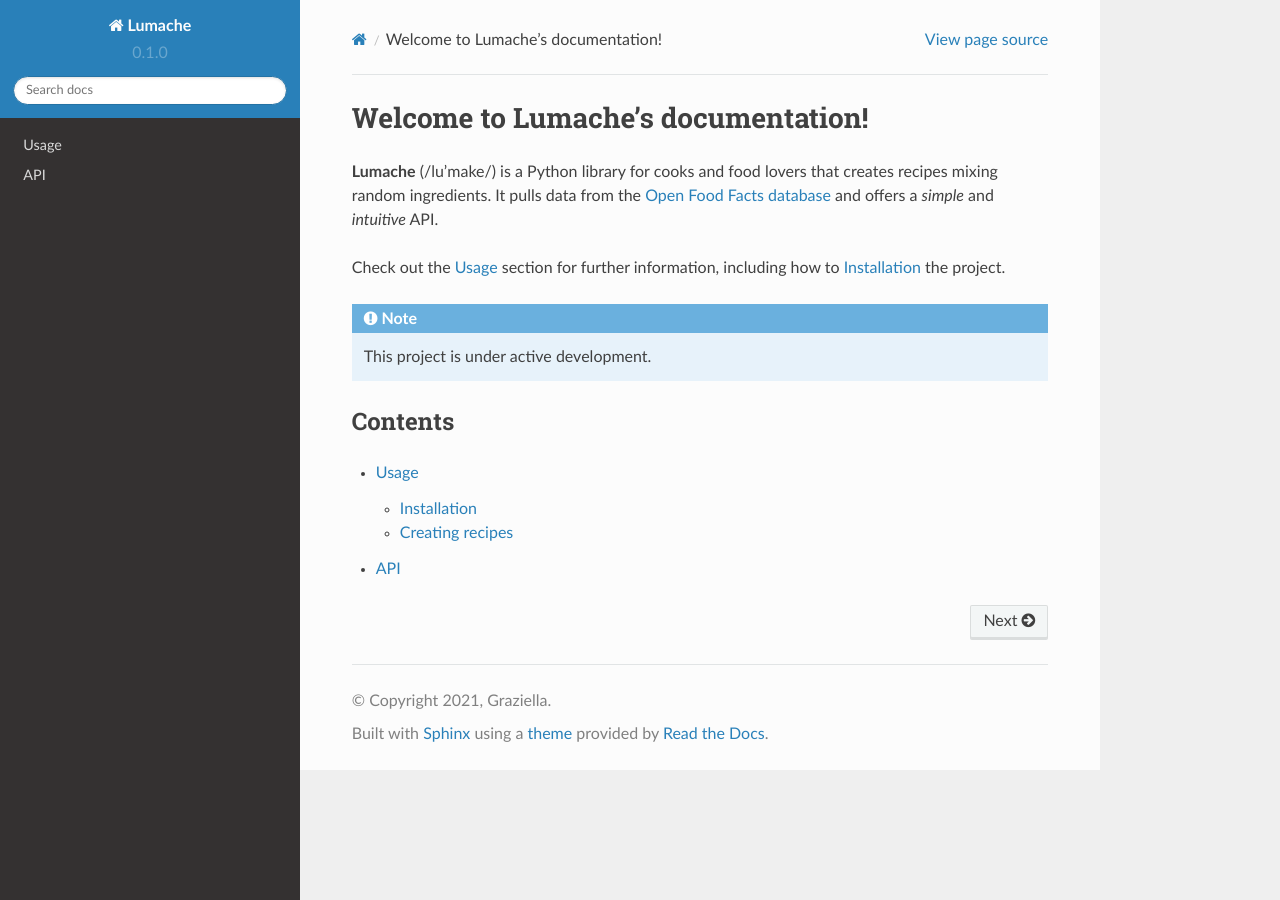
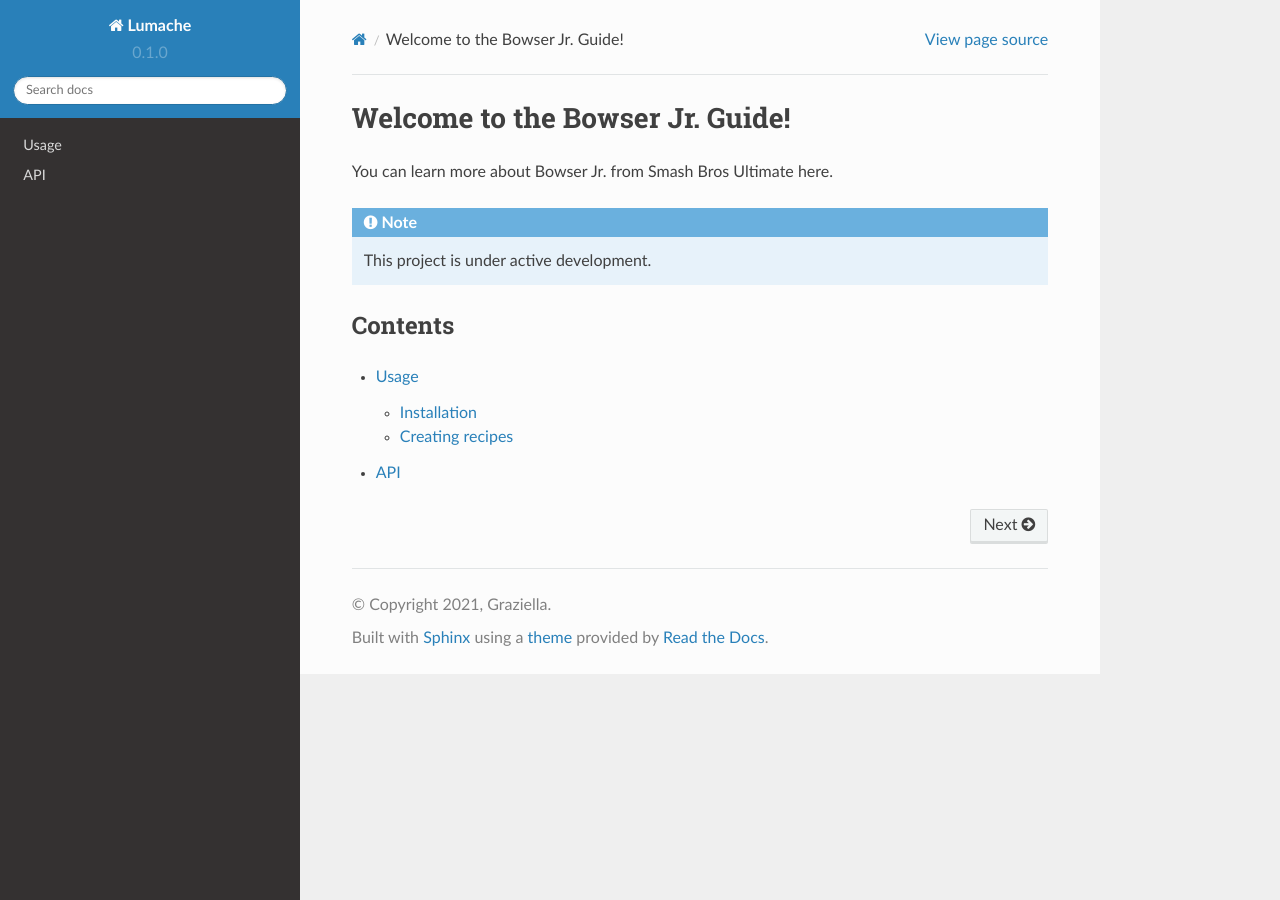
Before and after one commit to the-potatocouch/bowser-jr, a Sphinx documentation site: the page built from docs/source/index.rst, in a window 1280 px wide. Built offline with Sphinx 7.4.7 and the Read the Docs theme 2.0.0, drawn with Linux system fonts in a browser that asks for light colours.

Commit message:
Update index.rst

```diff
--- a/docs/source/index.rst
+++ b/docs/source/index.rst
@@ -1,13 +1,7 @@
-Welcome to Lumache's documentation!
+Welcome to the Bowser Jr. Guide!
 ===================================
 
-**Lumache** (/lu'make/) is a Python library for cooks and food lovers
-that creates recipes mixing random ingredients.
-It pulls data from the `Open Food Facts database <https://world.openfoodfacts.org/>`_
-and offers a *simple* and *intuitive* API.
-
-Check out the :doc:`usage` section for further information, including
-how to :ref:`installation` the project.
+You can learn more about Bowser Jr. from Smash Bros Ultimate here.
 
 .. note::
 
```
